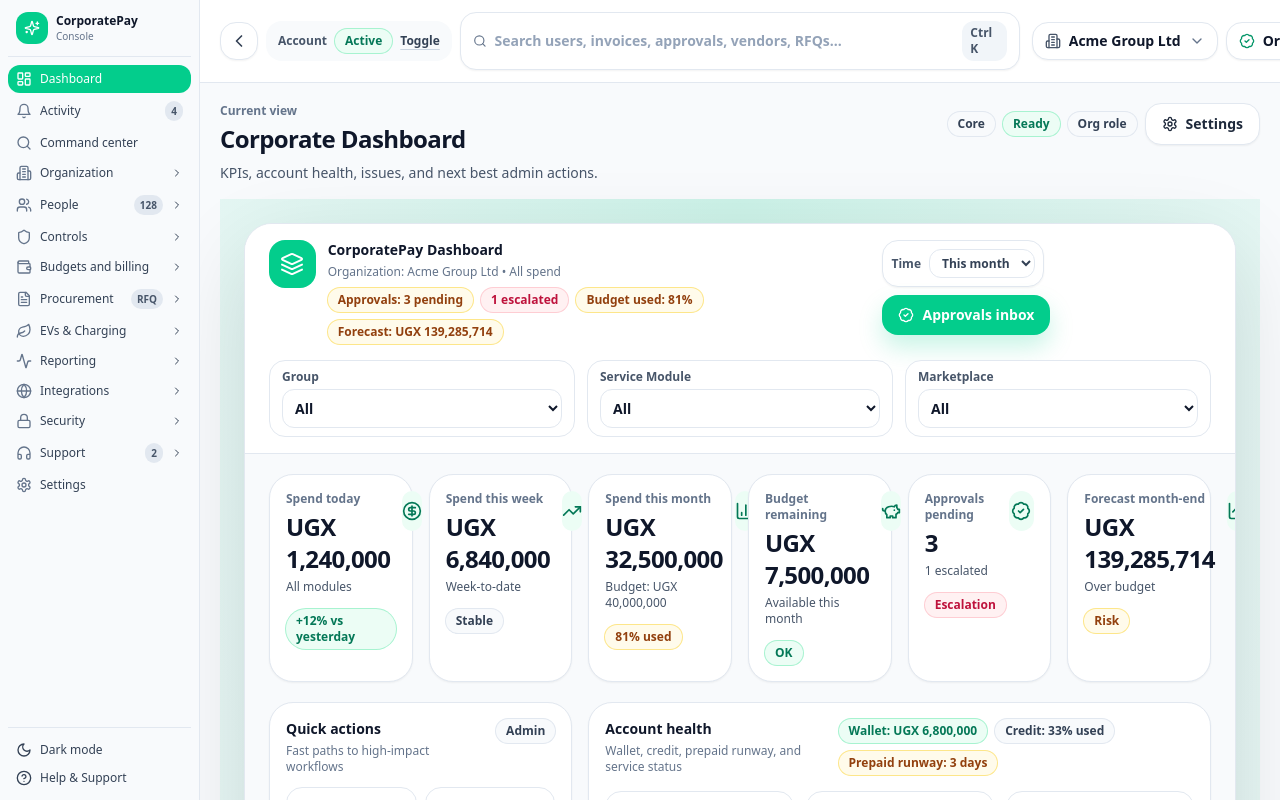
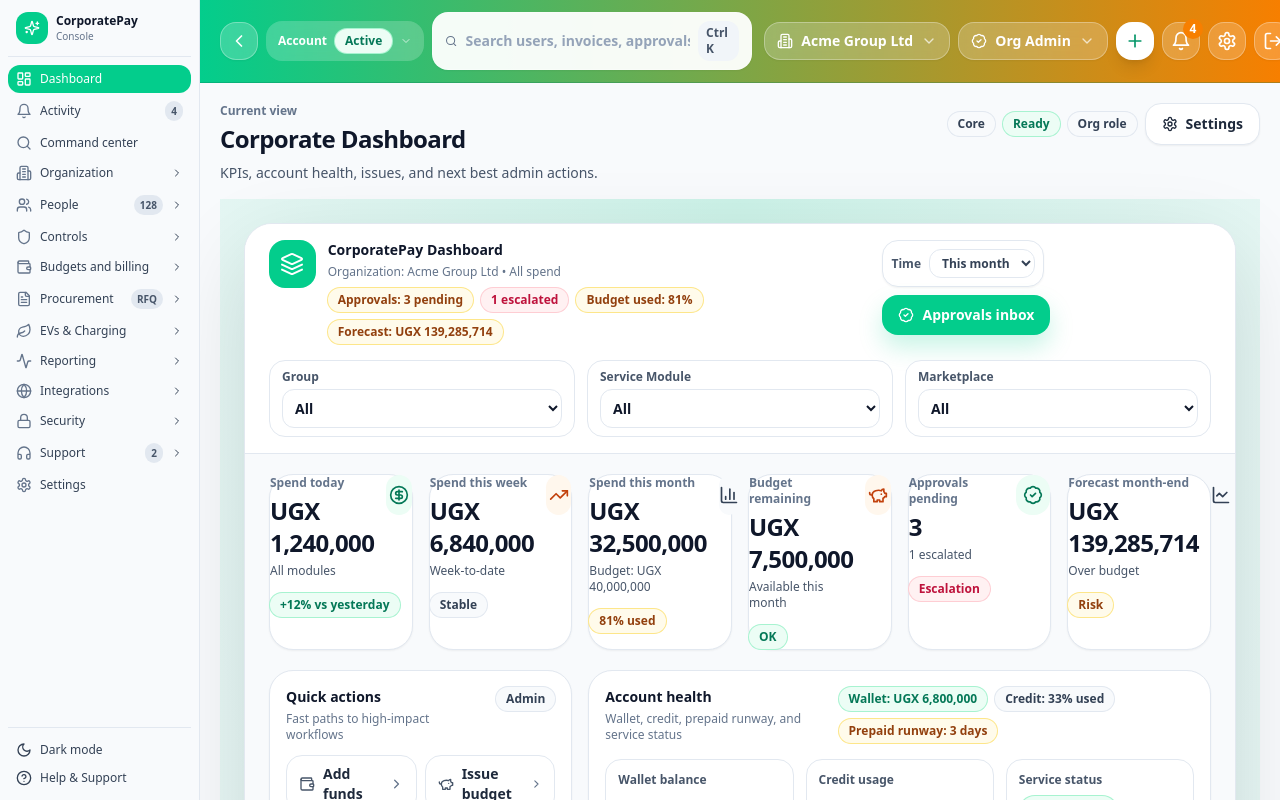
Before and after one commit to Joshua-Tihabwangye/Corporate-Pay, a React (Vite) app: page /console/dashboard in a window 1280 px wide. Built offline with nearby package versions, Linux system fonts and the light colour scheme.

Commit message:
I have refined the Ui

```diff
--- a/src/pages/generated/corporate_pay_a_corporate_dashboard_v_2.tsx
+++ b/src/pages/generated/corporate_pay_a_corporate_dashboard_v_2.tsx
@@ -274,15 +274,31 @@
   sub,
   icon,
   trend,
+  variant,
 }: {
   title: string;
   value: string;
   sub: string;
   icon: React.ReactNode;
   trend?: { label: string; tone: "good" | "warn" | "bad" | "info" | "neutral" };
+  variant?: "green" | "orange" | "gray";
 }) {
+  const styles = {
+    green: "border-slate-200 bg-white hover:border-emerald-200 hover:shadow-emerald-500/10 dark:border-slate-800 dark:bg-slate-900 dark:hover:border-emerald-500/30",
+    orange: "border-slate-200 bg-white hover:border-orange-200 hover:shadow-orange-500/10 dark:border-slate-800 dark:bg-slate-900 dark:hover:border-orange-500/30",
+    gray: "border-slate-200 bg-white hover:border-slate-300 dark:border-slate-800 dark:bg-slate-900",
+  };
+
+  const iconStyles = {
+    green: "bg-emerald-50 text-emerald-700 dark:bg-emerald-900/30 dark:text-emerald-400",
+    orange: "bg-orange-50 text-orange-700 dark:bg-orange-900/30 dark:text-orange-400",
+    gray: "bg-slate-50 text-slate-700 dark:bg-slate-800 dark:text-slate-400",
+  };
+
+  const v = variant || "gray";
+
   return (
-    <div className="rounded-3xl border border-slate-200 bg-white p-4 shadow-sm transition-all hover:shadow-md dark:border-slate-800 dark:bg-slate-900 dark:shadow-none">
+    <div className={cn("rounded-3xl border shadow-sm transition-all hover:shadow-md dark:shadow-none", styles[v])}>
       <div className="flex items-start justify-between gap-3">
         <div>
           <div className="text-xs font-semibold text-slate-500 dark:text-slate-400">{title}</div>
@@ -291,7 +307,7 @@
           </div>
           <div className="mt-1 text-xs text-slate-600 dark:text-slate-400">{sub}</div>
         </div>
-        <div className="grid h-10 w-10 place-items-center rounded-2xl bg-emerald-50 text-emerald-700 dark:bg-emerald-900/30 dark:text-emerald-400">
+        <div className={cn("grid h-10 w-10 place-items-center rounded-2xl", iconStyles[v])}>
           {icon}
         </div>
       </div>
@@ -991,6 +1007,7 @@
                 sub="All modules"
                 icon={<CircleDollarSign className="h-5 w-5" />}
                 trend={{ label: "+12% vs yesterday", tone: "good" }}
+                variant="green"
               />
               <StatCard
                 title="Spend this week"
@@ -998,6 +1015,7 @@
                 sub="Week-to-date"
                 icon={<TrendingUp className="h-5 w-5" />}
                 trend={{ label: "Stable", tone: "neutral" }}
+                variant="orange"
               />
               <StatCard
                 title="Spend this month"
@@ -1005,6 +1023,7 @@
                 sub={`Budget: ${formatUGX(data.budgetMonth)}`}
                 icon={<BarChart3 className="h-5 w-5" />}
                 trend={{ label: `${Math.round(budgetUsedPct)}% used`, tone: budgetUsedPct > 90 ? "bad" : "warn" }}
+                variant="gray"
               />
               <StatCard
                 title="Budget remaining"
@@ -1012,6 +1031,7 @@
                 sub="Available this month"
                 icon={<PiggyBank className="h-5 w-5" />}
                 trend={{ label: data.budgetRemaining < 2000000 ? "Low" : "OK", tone: data.budgetRemaining < 2000000 ? "warn" : "good" }}
+                variant="orange"
               />
               <StatCard
                 title="Approvals pending"
@@ -1019,6 +1039,7 @@
                 sub={approvalsEscalated ? `${approvalsEscalated} escalated` : "No escalations"}
                 icon={<BadgeCheck className="h-5 w-5" />}
                 trend={{ label: approvalsEscalated ? "Escalation" : "On track", tone: approvalsEscalated ? "bad" : "good" }}
+                variant="green"
               />
               <StatCard
                 title="Forecast month-end"
@@ -1026,6 +1047,7 @@
                 sub={data.forecastMonthEnd > data.budgetMonth ? "Over budget" : "Within budget"}
                 icon={<LineChart className="h-5 w-5" />}
                 trend={{ label: data.forecastMonthEnd > data.budgetMonth ? "Risk" : "OK", tone: data.forecastMonthEnd > data.budgetMonth ? "warn" : "good" }}
+                variant="gray"
               />
             </div>
 
--- a/src/pages/generated/corporate_pay_final_app_shell_v_3.tsx
+++ b/src/pages/generated/corporate_pay_final_app_shell_v_3.tsx
@@ -757,11 +757,12 @@
 
   // Global UI state
   const [query, setQuery] = useState("");
-  const [searchOpen, setSearchOpen] = useState(false);
+  const [notifOpen, setNotifOpen] = useState(false);
+  const [createOpen, setCreateOpen] = useState(false);
   const [roleOpen, setRoleOpen] = useState(false);
   const [orgOpen, setOrgOpen] = useState(false);
-  const [notifOpen, setNotifOpen] = useState(false);
-  const [createOpen, setCreateOpen] = useState(false);
+  const [accountOpen, setAccountOpen] = useState(false);
+  const [searchOpen, setSearchOpen] = useState(false);
 
   const notifRef = useRef<HTMLButtonElement | null>(null);
   const roleRef = useRef<HTMLButtonElement | null>(null);
@@ -1382,35 +1383,75 @@
           {/* Main */}
           <div className="flex h-full min-w-0 flex-1 flex-col">
             {/* Top bar */}
-            <div className="border-b border-slate-200 bg-white transition-colors dark:border-slate-800 dark:bg-slate-900">
+            <div className="border-b border-emerald-700/30 transition-colors" style={{ background: "linear-gradient(90deg, #03CD8C 0%, #F77F00 100%)" }}>
               <div className="flex items-center justify-between gap-3 px-4 py-3 md:px-5">
                 <div className="flex items-center gap-2">
-                  <button className="rounded-2xl border border-slate-200 bg-white p-2 text-slate-700 shadow-sm hover:bg-slate-50 lg:hidden" onClick={() => setMobileDrawer(true)} aria-label="Open menu">
+                  <button className="rounded-2xl border border-white/30 bg-white/20 p-2 text-white shadow-sm backdrop-blur hover:bg-white/30 lg:hidden" onClick={() => setMobileDrawer(true)} aria-label="Open menu">
                     <Menu className="h-5 w-5" />
                   </button>
 
                   <button
-                    className="hidden rounded-2xl border border-slate-200 bg-white p-2 text-slate-700 shadow-sm hover:bg-slate-50 lg:inline-flex"
+                    className="hidden rounded-2xl border border-white/30 bg-white/20 p-2 text-white shadow-sm backdrop-blur hover:bg-white/30 lg:inline-flex"
                     onClick={() => setSidebarCollapsed((v) => !v)}
                     aria-label={sidebarCollapsed ? "Expand sidebar" : "Collapse sidebar"}
                   >
                     {sidebarCollapsed ? <ChevronRight className="h-5 w-5" /> : <ChevronLeft className="h-5 w-5" />}
                   </button>
 
-                  <div className="hidden items-center gap-2 rounded-2xl bg-slate-50 px-3 py-2 md:flex">
-                    <div className="text-xs font-semibold text-slate-600">Account</div>
-                    <Pill label={health} tone={healthTone} />
+                  {/* Account Dropdown */}
+                  <div className="relative hidden md:block">
                     <button
-                      className="text-xs font-semibold text-slate-700 underline decoration-slate-300 underline-offset-4 hover:decoration-slate-500"
-                      onClick={() => setHealth((h) => (h === "Active" ? "Past due" : h === "Past due" ? "Suspended" : "Active"))}
-                      title="Demo toggle"
+                      className="flex items-center gap-2 rounded-2xl bg-white/20 px-3 py-2 text-xs font-semibold text-white backdrop-blur hover:bg-white/30"
+                      onClick={() => {
+                        setAccountOpen(!accountOpen);
+                        setOrgOpen(false);
+                        setRoleOpen(false);
+                        setCreateOpen(false);
+                        setNotifOpen(false);
+                      }}
                     >
-                      Toggle
+                      <span>Account</span>
+                      <Pill label={health} tone={healthTone} />
+                      <ChevronDown className="h-3 w-3 opacity-70" />
                     </button>
+                    <AnimatePresence>
+                      {accountOpen && (
+                        <motion.div
+                          initial={{ opacity: 0, y: 8, scale: 0.95 }}
+                          animate={{ opacity: 1, y: 0, scale: 1 }}
+                          exit={{ opacity: 0, y: 8, scale: 0.95 }}
+                          className="absolute left-0 top-full z-50 mt-2 w-48 rounded-2xl border border-slate-200 bg-white p-2 shadow-xl"
+                        >
+                          <div className="px-2 py-1.5 text-xs font-semibold text-slate-500">Account status</div>
+                          <button
+                            className="flex w-full items-center justify-between rounded-xl px-2 py-2 text-sm font-medium hover:bg-slate-50"
+                            onClick={() => setHealth("Active")}
+                          >
+                            <span className="text-emerald-700">Active</span>
+                            {health === "Active" && <Check className="h-4 w-4 text-emerald-600" />}
+                          </button>
+                          <button
+                            className="flex w-full items-center justify-between rounded-xl px-2 py-2 text-sm font-medium hover:bg-slate-50"
+                            onClick={() => setHealth("Past due")}
+                          >
+                            <span className="text-amber-700">Past due</span>
+                            {health === "Past due" && <Check className="h-4 w-4 text-emerald-600" />}
+                          </button>
+                          <button
+                            className="flex w-full items-center justify-between rounded-xl px-2 py-2 text-sm font-medium hover:bg-slate-50"
+                            onClick={() => setHealth("Suspended")}
+                          >
+                            <span className="text-rose-700">Suspended</span>
+                            {health === "Suspended" && <Check className="h-4 w-4 text-emerald-600" />}
+                          </button>
+                        </motion.div>
+                      )}
+                    </AnimatePresence>
                   </div>
 
                   <div className="relative">
-                    <div className="flex w-[min(560px,52vw)] items-center gap-2 rounded-2xl border border-slate-200 bg-white px-3 py-2 shadow-sm focus-within:ring-4 focus-within:ring-emerald-100">
+
+                    <div className="flex w-[min(320px,35vw)] items-center gap-2 rounded-2xl border border-white/30 bg-white/95 px-3 py-2 shadow-sm focus-within:ring-4 focus-within:ring-white/30">
                       <Search className="h-4 w-4 text-slate-500" />
                       <input
                         value={query}
@@ -1463,7 +1504,7 @@
                   {/* Org switch */}
                   <button
                     ref={orgRef}
-                    className="hidden items-center gap-2 rounded-2xl border border-slate-200 bg-white px-3 py-2 text-sm font-semibold text-slate-900 shadow-sm hover:bg-slate-50 md:flex"
+                    className="hidden items-center gap-2 rounded-2xl border border-white/30 bg-white/20 px-3 py-2 text-sm font-semibold text-white shadow-sm backdrop-blur hover:bg-white/30 md:flex"
                     onClick={() => {
                       setOrgOpen((v) => !v);
                       setRoleOpen(false);
@@ -1472,15 +1513,15 @@
                     }}
                     title="Switch organization"
                   >
-                    <Building2 className="h-4 w-4 text-slate-600" />
+                    <Building2 className="h-4 w-4" />
                     <span className="max-w-[200px] truncate">{org}</span>
-                    <ChevronDown className="h-4 w-4 text-slate-500" />
+                    <ChevronDown className="h-4 w-4 opacity-70" />
                   </button>
 
                   {/* Role switch */}
                   <button
                     ref={roleRef}
-                    className="hidden items-center gap-2 rounded-2xl border border-slate-200 bg-white px-3 py-2 text-sm font-semibold text-slate-900 shadow-sm hover:bg-slate-50 md:flex"
+                    className="hidden items-center gap-2 rounded-2xl border border-white/30 bg-white/20 px-3 py-2 text-sm font-semibold text-white shadow-sm backdrop-blur hover:bg-white/30 md:flex"
                     onClick={() => {
                       setRoleOpen((v) => !v);
                       setOrgOpen(false);
@@ -1489,16 +1530,15 @@
                     }}
                     title="Switch role"
                   >
-                    <BadgeCheck className="h-4 w-4 text-emerald-600" />
+                    <BadgeCheck className="h-4 w-4" />
                     <span className="max-w-[170px] truncate">{role}</span>
-                    <ChevronDown className="h-4 w-4 text-slate-500" />
+                    <ChevronDown className="h-4 w-4 opacity-70" />
                   </button>
 
                   {/* Quick create */}
                   <button
                     ref={createRef}
-                    className="rounded-2xl p-2 text-white shadow-[0_12px_24px_rgba(3,205,140,0.22)] hover:opacity-95"
-                    style={{ background: EVZ.green }}
+                    className="rounded-2xl border border-white/30 bg-white p-2 text-emerald-600 shadow-lg hover:bg-white/95"
                     onClick={() => {
                       setCreateOpen((v) => !v);
                       setNotifOpen(false);
@@ -1515,7 +1555,7 @@
                   {/* Notifications */}
                   <button
                     ref={notifRef}
-                    className="relative rounded-2xl border border-slate-200 bg-white p-2 text-slate-800 shadow-sm hover:bg-slate-50"
+                    className="relative rounded-2xl border border-white/30 bg-white/20 p-2 text-white shadow-sm backdrop-blur hover:bg-white/30"
                     onClick={() => {
                       setNotifOpen((v) => !v);
                       setCreateOpen(false);
@@ -1525,12 +1565,12 @@
                     aria-label="Notifications"
                   >
                     <Bell className="h-5 w-5" />
-                    <span className="absolute -right-1 -top-1 grid h-5 w-5 place-items-center rounded-full bg-rose-500 text-xs font-semibold text-white">{notices.length}</span>
+                    <span className="absolute -right-1 -top-1 grid h-5 w-5 place-items-center rounded-full text-xs font-semibold text-white" style={{ background: EVZ.orange }}>{notices.length}</span>
                   </button>
 
                   {/* Settings */}
                   <button
-                    className="hidden rounded-2xl border border-slate-200 bg-white p-2 text-slate-800 shadow-sm hover:bg-slate-50 md:inline-flex"
+                    className="hidden rounded-2xl border border-white/30 bg-white/20 p-2 text-white shadow-sm backdrop-blur hover:bg-white/30 md:inline-flex"
                     aria-label="Settings"
                     onClick={() => setActive("settings_hub")}
                   >
@@ -1539,7 +1579,7 @@
 
                   {/* Sign out */}
                   <button
-                    className="hidden rounded-2xl border border-slate-200 bg-white p-2 text-slate-800 shadow-sm hover:bg-slate-50 md:inline-flex dark:border-slate-700 dark:bg-slate-800 dark:text-slate-200 dark:hover:bg-slate-700"
+                    className="hidden rounded-2xl border border-white/30 bg-white/20 p-2 text-white shadow-sm backdrop-blur hover:bg-white/30 md:inline-flex"
                     aria-label="Sign out"
                     onClick={() => {
                       setAuthed(false);
@@ -1553,7 +1593,7 @@
 
               <div className="flex items-center justify-between gap-3 px-4 pb-3 md:hidden">
                 <Pill label={`Account: ${health}`} tone={healthTone} />
-                <div className="text-xs font-semibold text-slate-600">Role: {role}</div>
+                <div className="text-xs font-semibold text-white">Role: {role}</div>
               </div>
             </div>
 
```
Also changed, not shown: src/pages/generated/corporate_pay_v_reporting_analytics_v_2.tsx (+15 -15 lines).
